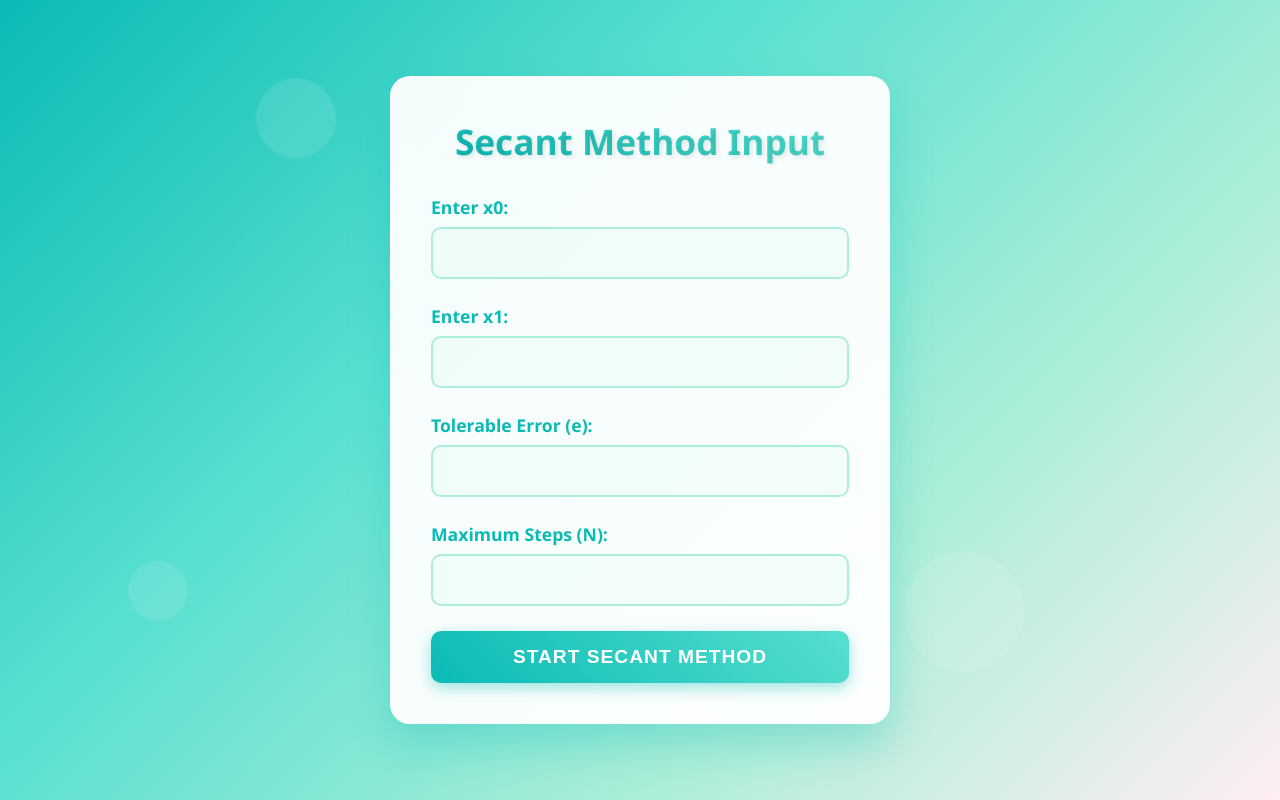
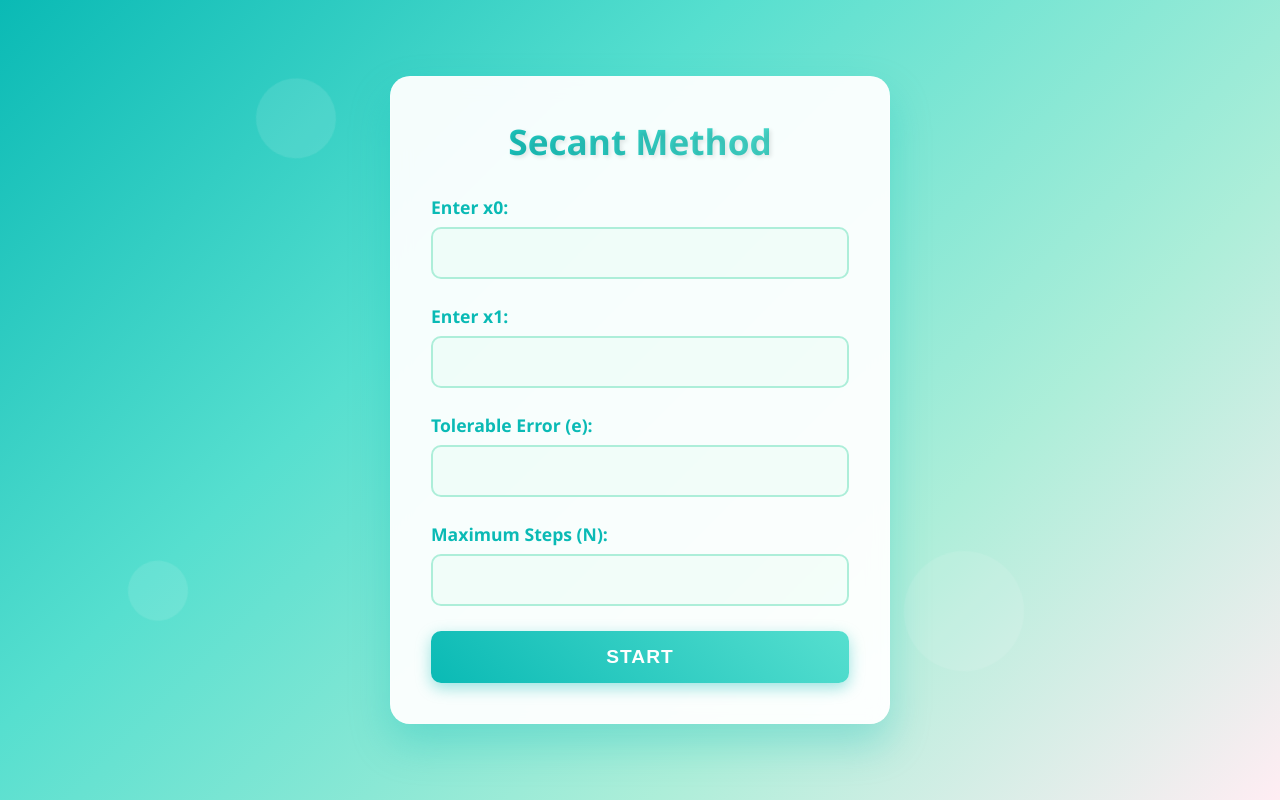
Before and after one commit to zidankusumafirdaus/Secant-Method, a Flask app: page / in a window 1280 px wide. Run offline with Flask 3, Linux system fonts and the light colour scheme.

Commit message:
update templates

```diff
--- a/templates/index.html
+++ b/templates/index.html
@@ -11,7 +11,7 @@
     <div class="bg-shape"></div>
 
     <div class="container">
-        <h1>Secant Method Input</h1>
+        <h1>Secant Method</h1>
         <form method="POST">
             <div class="form-group">
                 <label for="x0">Enter x0:</label>
@@ -33,7 +33,7 @@
                 <input type="text" name="N" id="N" required>
             </div>
 
-            <input type="submit" value="Start Secant Method" class="submit-btn">
+            <input type="submit" value="Start" class="submit-btn">
         </form>
 
         {% if error %}
--- a/templates/results.html
+++ b/templates/results.html
@@ -2,7 +2,6 @@
 <html lang="en">
 <head>
     <meta charset="UTF-8">
-    <meta name="viewport" content="width=device-width, initial-scale=1.0">
     <link rel="stylesheet" href="{{ url_for('static', filename='css/results.css') }}">
 </head>
 <body>
```
